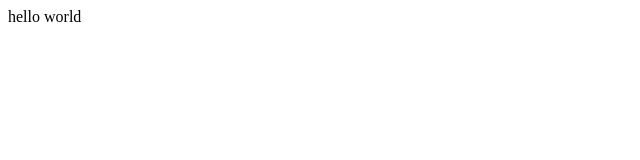
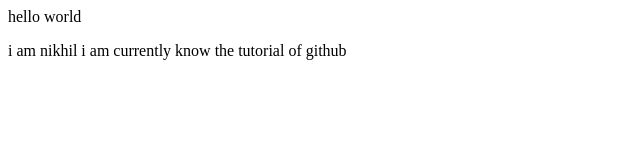
Before and after one commit to yournikhil74/nikhilgupta_demo, a plain HTML site: page index.html in a window 1280 px wide. Shown: the whole page, without its empty margins (0-640 px from the left). Drawn offline with Linux system fonts and the light colour scheme.

Commit message:
Add new paragraph

```diff
--- a/index.html
+++ b/index.html
@@ -1 +1,2 @@
 <p>hello world</p>
+<p>i am nikhil i am currently know the tutorial of github</p>
```
